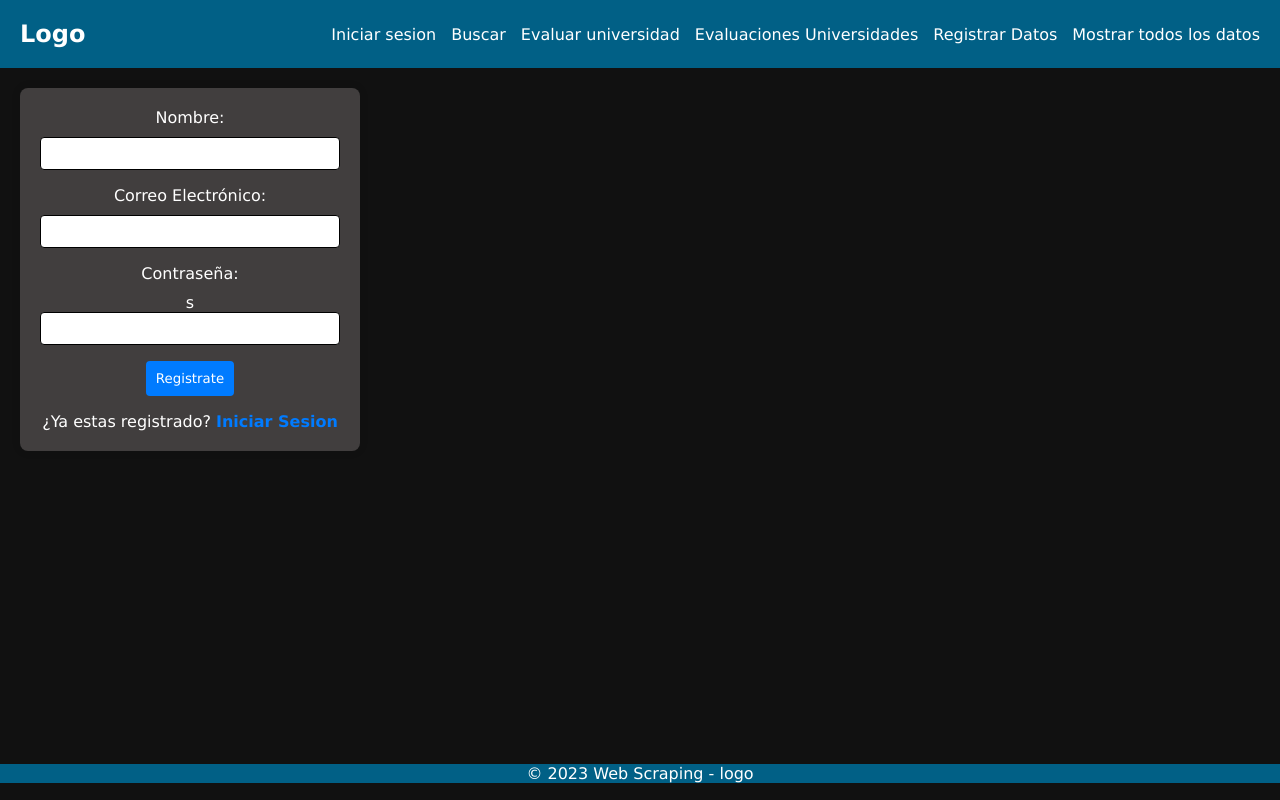
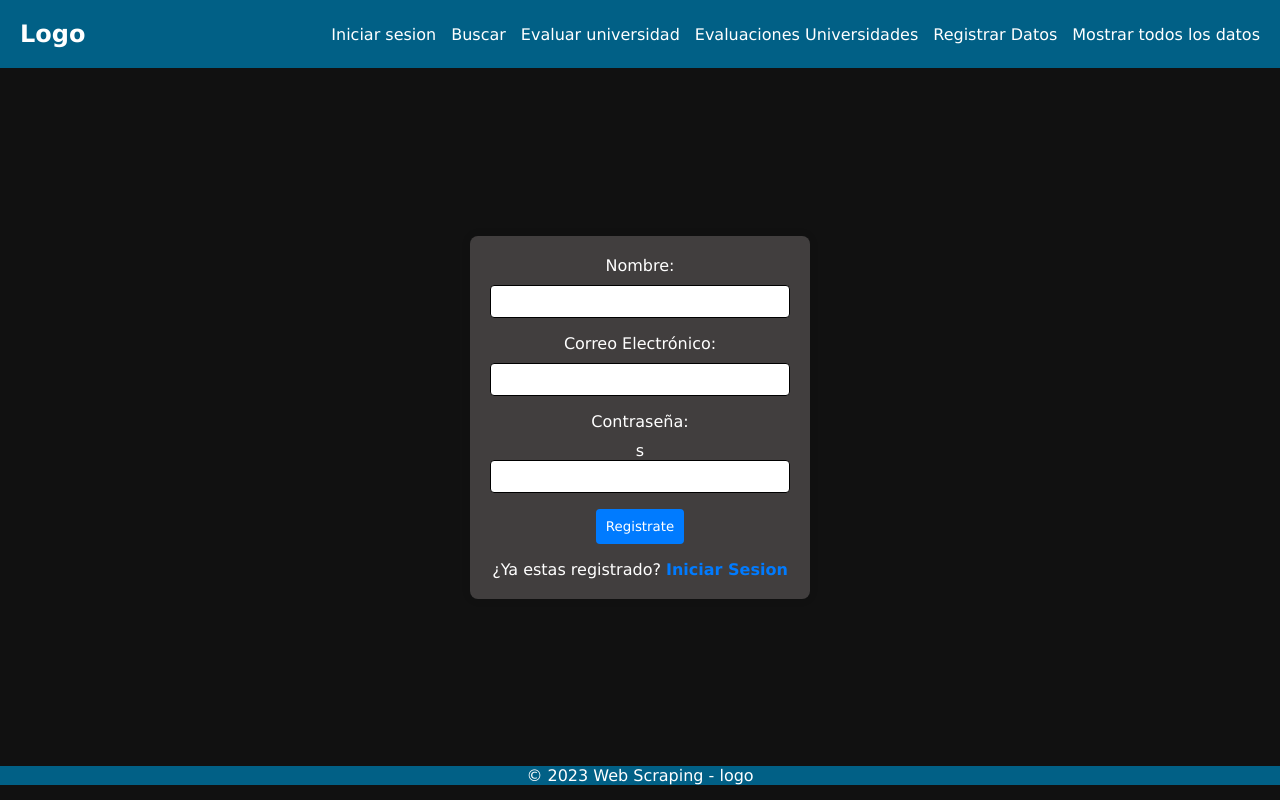
Before and after one commit to Zeneer/Web-Scrap, a Flask app: page /signup in a window 1280 px wide. Run offline with Flask 3, Linux system fonts and the light colour scheme.

Commit message:
Center Register and dashboard

```diff
--- a/app/routes.py
+++ b/app/routes.py
@@ -344,7 +344,7 @@ def login():
 def exito():
     if 'user' in session:
         print(session['user'])
-        return render_template('exito.html', user=session['user'])
+        return render_template('dashboard.html', user=session['user'])
     else:
         return redirect(url_for('loguearte'))
 
--- a/app/templates/register.html
+++ b/app/templates/register.html
@@ -4,19 +4,14 @@
     <title>Login</title>
 
     <style>
-        body {
-            height: 100%;
+        .register-form-container {
+            display: flex;
+            width: 100%;
+            height: calc(100vh - 142px);
             justify-content: center;
-            flex-direction: column;
-            align-self: center;
-            font-family: Arial, sans-serif;
-            background-color: #111111;
-            margin: 0;
-            padding: 0;
-            display:flex;
+            align-items: center;
+        }
 
-
-        }
 
         form {
             background-color: #413e3e;
@@ -67,7 +62,7 @@
             font-weight: bold;
         }
     </style>
-    <body>
+    <div class='register-form-container'>
         <form method="post" action="/signup/register" name="signup_form">
 
             <label for="nombre1">Nombre:</label>
@@ -83,5 +78,6 @@
 
             <p class="register-link">¿Ya estas registrado? <a href="/loguearte">Iniciar Sesion</a></p>
         </form>
-    </body>
+    </div>
+
 {% endblock %}
```
